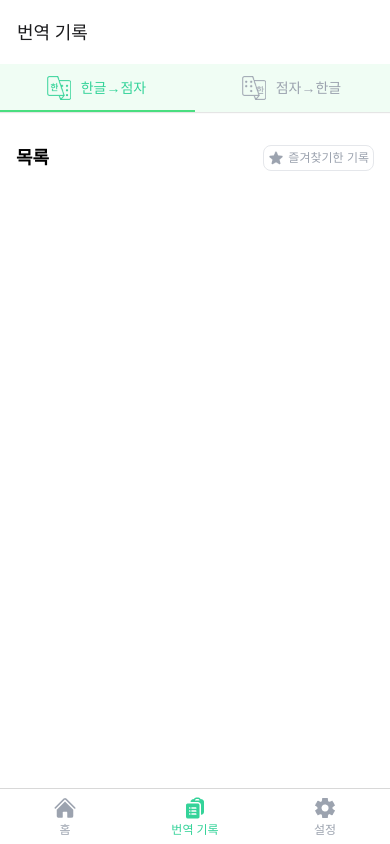
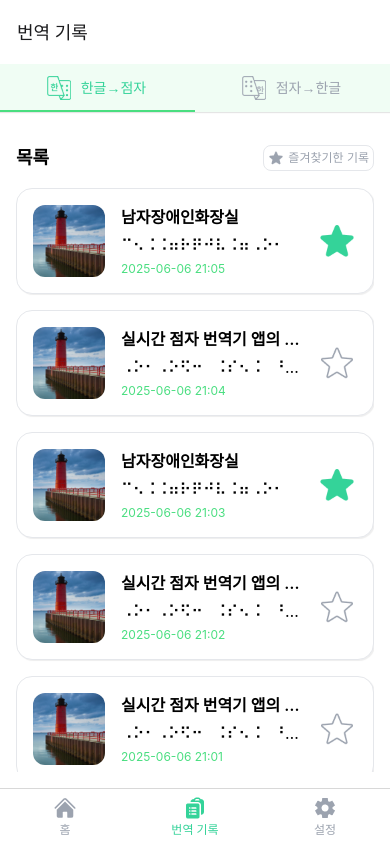
Before and after one commit to HyunJinNo/braille-translator, a React Native app: screen /topTabs in a window 390 px wide. Built offline with nearby package versions, Linux system fonts and the light colour scheme.

Commit message:
feat: HistoryItem 컴포넌트 구현

```diff
--- a/src/entities/hangulToBrailleHistory/ui/HangulToBrailleHistoryItem.tsx
+++ /dev/null
@@ -1 +0,0 @@
-export const HangulToBrailleHistoryItem = () => {};
--- /dev/null
+++ b/src/entities/history/index.ts
@@ -0,0 +1 @@
+export { HistoryItem } from './ui/HistoryItem';
--- /dev/null
+++ b/src/entities/history/ui/HistoryItem.tsx
@@ -0,0 +1,50 @@
+import { COLOR } from '@src/shared/config';
+import { tw } from '@src/shared/lib/utils';
+import { Image, Pressable, Text, View } from 'react-native';
+
+interface HistoryItemProps {
+  recognizedText: string;
+  translatedText: string;
+  createdAt: string;
+  isBookmarked: boolean;
+}
+
+export const HistoryItem = ({
+  recognizedText,
+  translatedText,
+  createdAt,
+  isBookmarked,
+}: HistoryItemProps) => {
+  return (
+    <Pressable
+      style={tw`flex w-full flex-row items-center justify-between gap-4 rounded-2xl border border-gray-200 bg-white p-4 shadow`}
+      android_ripple={{ color: COLOR['green-200'] }}>
+      <View style={tw`flex flex-1 flex-row items-center gap-4`}>
+        <Image
+          style={tw`h-18 w-18 rounded-xl`}
+          source={require('@assets/images/example.png')}
+        />
+        <View style={tw`flex-1 gap-1`}>
+          <Text
+            style={tw`text-base font-semibold`}
+            numberOfLines={1}
+            ellipsizeMode="tail">
+            {recognizedText}
+          </Text>
+          <Text style={tw`text-base`} numberOfLines={1} ellipsizeMode="tail">
+            {translatedText}
+          </Text>
+          <Text style={tw`text-xs text-green-400`}>{createdAt}</Text>
+        </View>
+      </View>
+      <Image
+        style={tw`h-10 w-10`}
+        source={
+          isBookmarked
+            ? require('@assets/icons/star-icon-filled-active.png')
+            : require('@assets/icons/star-icon-outline-inactive.png')
+        }
+      />
+    </Pressable>
+  );
+};
--- a/src/pages/history/ui/HangulToBrailleHistoryScreen.tsx
+++ b/src/pages/history/ui/HangulToBrailleHistoryScreen.tsx
@@ -1,14 +1,62 @@
+import { HistoryItem } from '@src/entities/history';
 import { tw } from '@src/shared/lib/utils';
 import { BookmarkButton } from '@src/shared/ui/button';
-import { Text, View } from 'react-native';
+import { FlatList, Text, View } from 'react-native';
+
+// TODO: 삭제 필요
+const temp = [
+  {
+    recognizedText: '남자장애인화장실',
+    translatedText: '⠉⠢⠨⠨⠶⠗⠟⠚⠧⠨⠶⠠⠕⠂',
+    createdAt: '2025-06-06 21:05',
+    isBookmarked: true,
+  },
+  {
+    recognizedText: '실시간 점자 번역기 앱의 디자인입니다.',
+    translatedText: '⠠⠕⠂⠠⠕⠫⠒⠀⠨⠎⠢⠨⠀⠘⠾⠱⠁⠈⠕⠀⠗⠃⠺⠀⠊⠕⠨⠣⠟⠕⠃⠉⠕⠊⠲',
+    createdAt: '2025-06-06 21:04',
+    isBookmarked: false,
+  },
+  {
+    recognizedText: '남자장애인화장실',
+    translatedText: '⠉⠢⠨⠨⠶⠗⠟⠚⠧⠨⠶⠠⠕⠂',
+    createdAt: '2025-06-06 21:03',
+    isBookmarked: true,
+  },
+  {
+    recognizedText: '실시간 점자 번역기 앱의 디자인입니다.',
+    translatedText: '⠠⠕⠂⠠⠕⠫⠒⠀⠨⠎⠢⠨⠀⠘⠾⠱⠁⠈⠕⠀⠗⠃⠺⠀⠊⠕⠨⠣⠟⠕⠃⠉⠕⠊⠲',
+    createdAt: '2025-06-06 21:02',
+    isBookmarked: false,
+  },
+  {
+    recognizedText: '실시간 점자 번역기 앱의 디자인입니다.',
+    translatedText: '⠠⠕⠂⠠⠕⠫⠒⠀⠨⠎⠢⠨⠀⠘⠾⠱⠁⠈⠕⠀⠗⠃⠺⠀⠊⠕⠨⠣⠟⠕⠃⠉⠕⠊⠲',
+    createdAt: '2025-06-06 21:01',
+    isBookmarked: false,
+  },
+];
 
 export const HangulToBrailleHistoryScreen = () => {
   return (
-    <View style={tw`flex h-full flex-col bg-white px-4 pt-8`}>
+    <View style={tw`flex h-full flex-col gap-4 bg-white px-4 pb-4 pt-8`}>
       <View style={tw`flex flex-row items-center justify-between`}>
         <Text style={tw`text-lg font-semibold`}>목록</Text>
         <BookmarkButton />
       </View>
+      <FlatList
+        contentContainerStyle={tw`gap-4`}
+        data={temp}
+        renderItem={({ item }) => (
+          <HistoryItem
+            recognizedText={item.recognizedText}
+            translatedText={item.translatedText}
+            createdAt={item.createdAt}
+            isBookmarked={item.isBookmarked}
+          />
+        )}
+        keyExtractor={(item) => item.createdAt}
+      />
     </View>
   );
 };
```
Also changed, not shown: assets/images/example.png (added), src/entities/hangulToBrailleHistory/index.ts (deleted).
